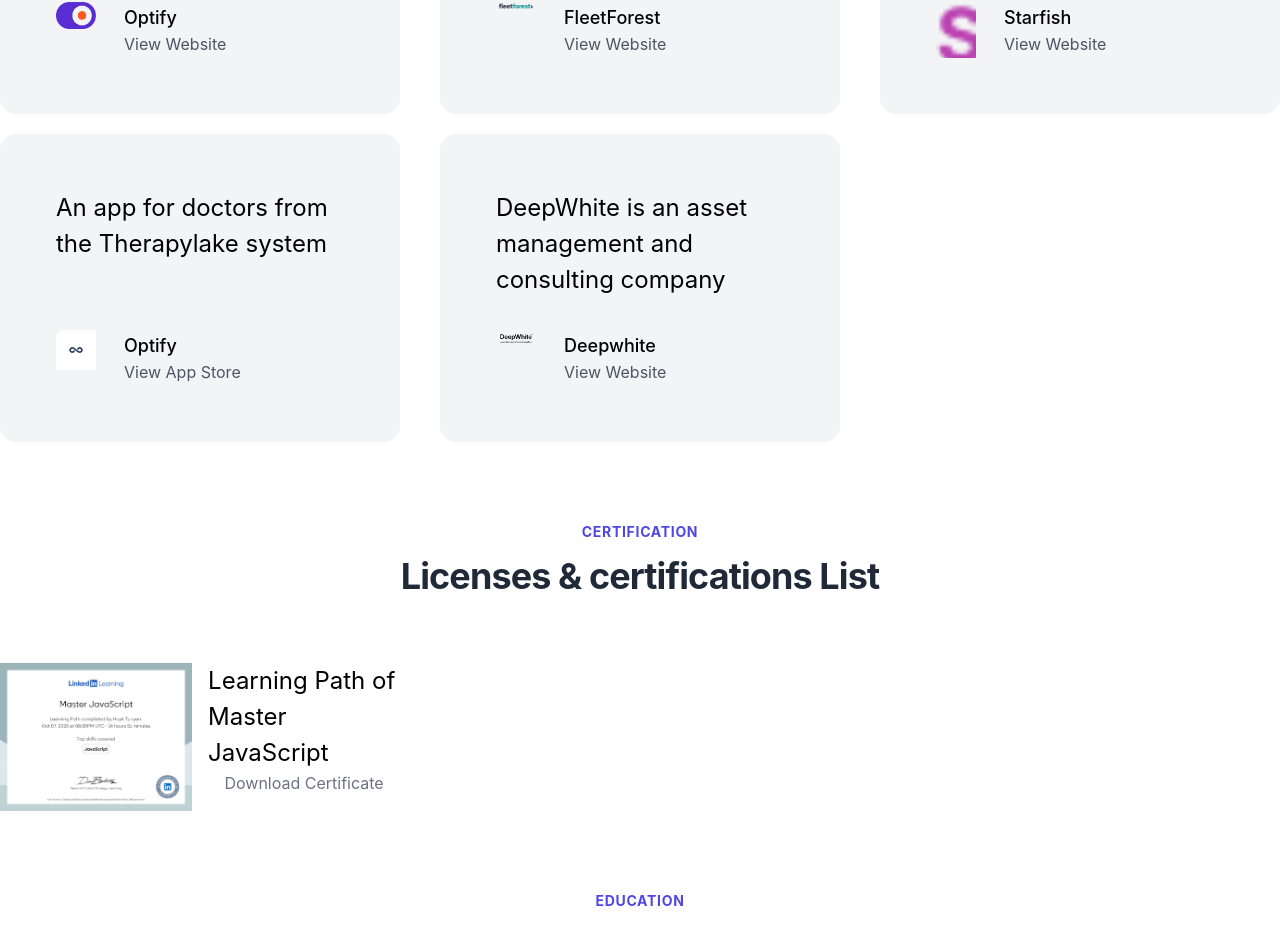
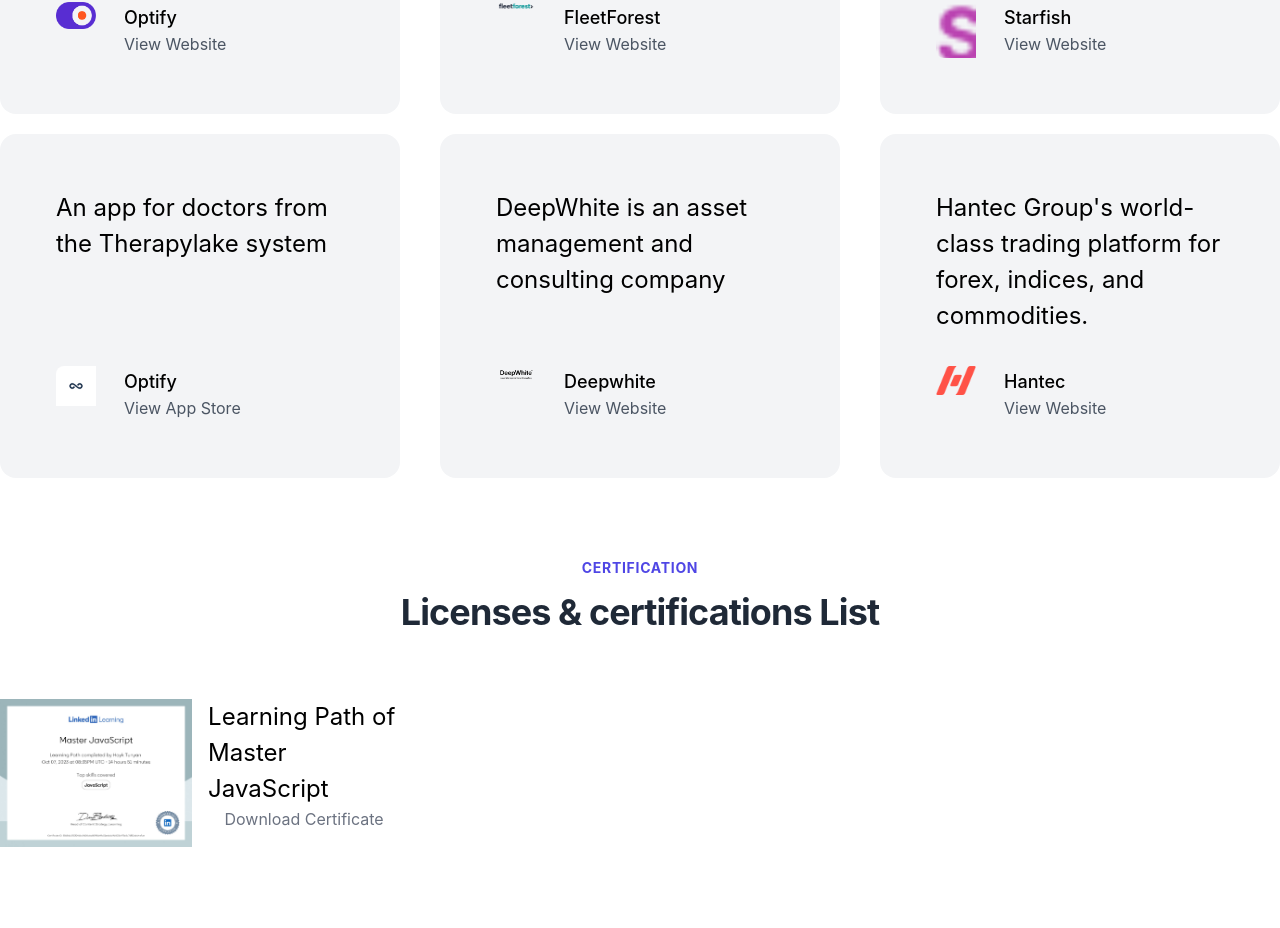
Before and after one commit to HaykTunyan/CV-Portfolio, a Next.js app: page / in a window 1280 px wide. Shown: the part 2010-2938 px from the top of the page. Built offline with nearby package versions, Linux system fonts and the light colour scheme.

Commit message:
add one more porject

```diff
--- a/components/testimonials.js
+++ b/components/testimonials.js
@@ -13,8 +13,9 @@
 import fleetforest from "../public/img/porftelio/fleetforest.png";
 import starfish from "../public/img/porftelio/starfish.png";
 import teraplake from "../public/img/porftelio/theraplake.png";
-import teraplakeApp  from  "../public/img/porftelio/TherapyLake-app.webp";
+import teraplakeApp from "../public/img/porftelio/TherapyLake-app.webp";
 import deepwhite from "../public/img/porftelio/deepwhite.png";
+import hantec from "../public/img/porftelio/hantec.png";
 import Link from "next/link";
 
 
@@ -43,7 +44,7 @@
         <div className="lg:col-span-2 xl:col-auto">
           <div className="flex flex-col justify-between w-full h-full bg-gray-100 px-14 rounded-2xl py-14 dark:bg-trueGray-800">
             <p className="text-2xl leading-normal">
-             Therapylake is a doctor service platform with a planned service system
+              Therapylake is a doctor service platform with a planned service system
             </p>
             <Avatar
               image={teraplake}
@@ -114,7 +115,7 @@
         <div className="lg:col-span-2 xl:col-auto">
           <div className="flex flex-col justify-between w-full h-full bg-gray-100 px-14 rounded-2xl py-14 dark:bg-trueGray-800">
             <p className="text-2xl leading-normal">
-            An app for doctors from the Therapylake system
+              An app for doctors from the Therapylake system
             </p>
             <Avatar
               image={teraplakeApp}
@@ -127,7 +128,7 @@
         <div className="lg:col-span-2 xl:col-auto">
           <div className="flex flex-col justify-between w-full h-full bg-gray-100 px-14 rounded-2xl py-14 dark:bg-trueGray-800">
             <p className="text-2xl leading-normal ">
-            DeepWhite is an asset management and consulting company
+              DeepWhite is an asset management and consulting company
             </p>
             <Avatar
               image={deepwhite}
@@ -137,19 +138,19 @@
             />
           </div>
         </div>
-        {/* <div className="lg:col-span-2 xl:col-auto">
+        <div className="lg:col-span-2 xl:col-auto">
           <div className="flex flex-col justify-between w-full h-full bg-gray-100 px-14 rounded-2xl py-14 dark:bg-trueGray-800">
             <p className="text-2xl leading-normal ">
-              Starfish is a great admin system tool for truck centers.
+              Hantec Group's world-class trading platform for forex, indices, and commodities.
             </p>
             <Avatar
-              image={starfish}
-              name="Starfish"
+              image={hantec}
+              name="Hantec"
               path={"View Website"}
-              url={"https://starfish.eachbase.com/"}
+              url={"https://hantec-financial.vercel.app/"}
             />
           </div>
-        </div> */}
+        </div>
       </div>
     </Container>
   );
```
Also changed, not shown: public/img/porftelio/hantec.png (added), public/img/porftelio/logoSmallRed.svg (added).
